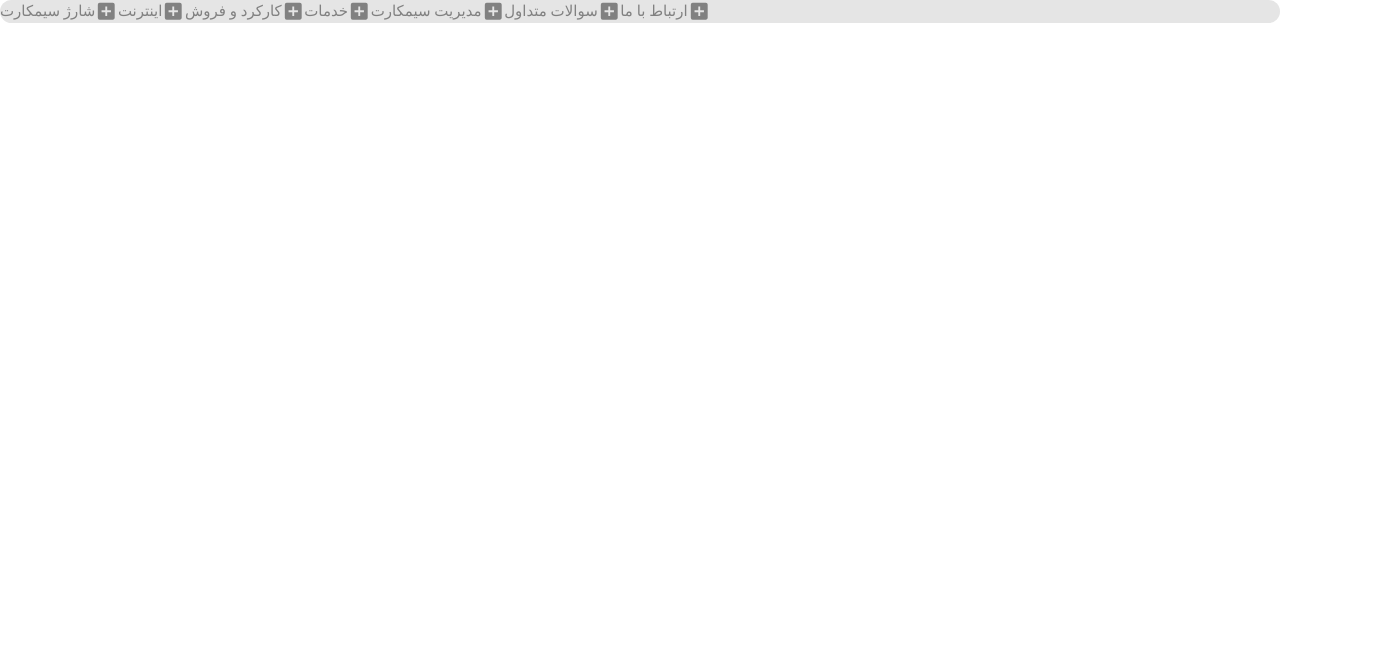
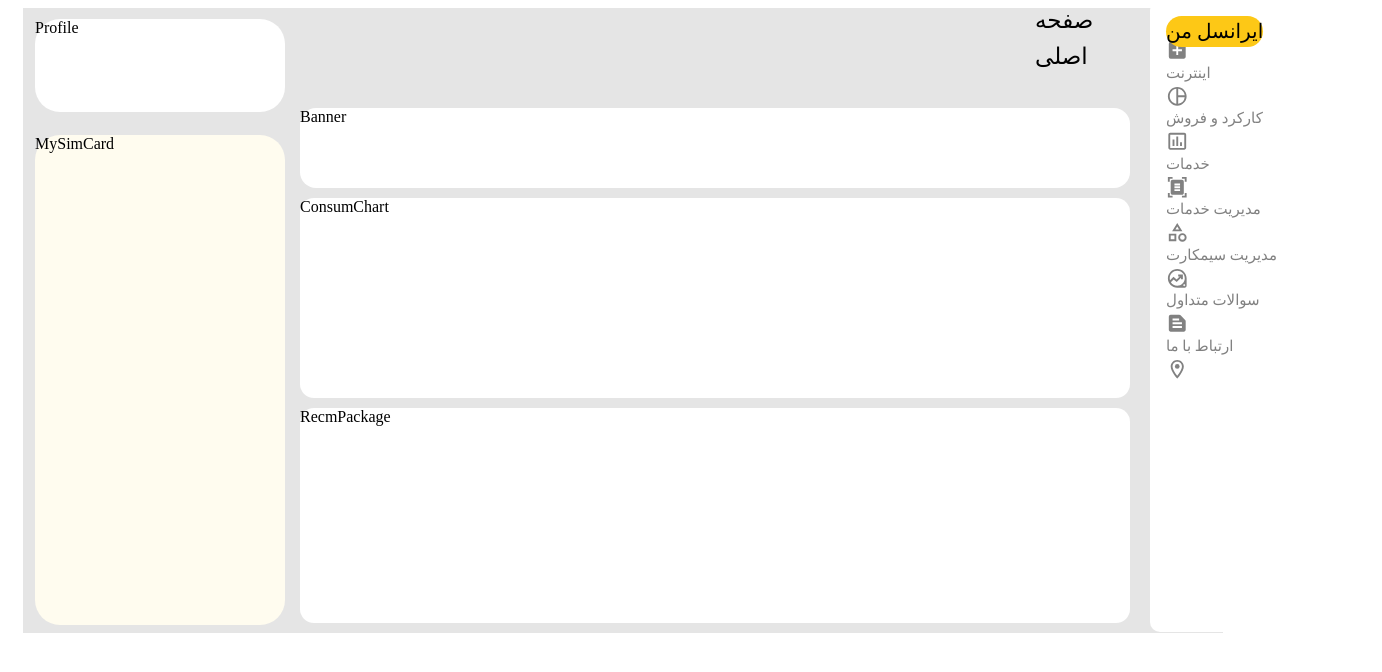
Before and after one commit to Bahareh-bkt/My-Irancell, a React (Create React App) app: page / in a window 1280 px wide. Shown: the top 672 px of the page, 1382 px wide, since content can reach past the window. Built offline with nearby package versions, Linux system fonts and the light colour scheme.

Commit message:
Place all components in their places

```diff
--- a/src/App.css
+++ b/src/App.css
@@ -1,60 +1,38 @@
-.container{
-    background-color: #E5E5E5;
-    display: grid;
-    grid-gap: 10rem;
-    grid-template-columns: (auto-fit, 300px );
-    border-radius: 10rem;
+.App {
+    text-align: center;
   }
-.menu{
-    position: absolute;
-    width: 279px;
-    height: 967px;
-    left: 1150px;
-    top: 0px;
-    background: #FFFFFF;
+
+  .App-logo {
+    height: 40vmin;
+    pointer-events: none;
   }
-.menu-items{
-    font-family: 'Vazir';
-font-style: normal;
-font-weight: 300;
-font-size: 15px;
-line-height: 23px;
+
+  @media (prefers-reduced-motion: no-preference) {
+    .App-logo {
+      animation: App-logo-spin infinite 20s linear;
+    }
+  }
+
+  .App-header {
+    background-color: #282c34;
+    min-height: 100vh;
     display: flex;
+    flex-direction: column;
     align-items: center;
-color: #818181;
+    justify-content: center;
+    font-size: calc(10px + 2vmin);
+    color: white;
+  }
 
+  .App-link {
+    color: #61dafb;
   }
-.middlebar{
-    background-color: white;
-    border-radius: 10rem;
-    padding: 20rem;
-    margin-left: 5px;
-    display: flex;
-    flex-direction: row;
+
+  @keyframes App-logo-spin {
+    from {
+      transform: rotate(0deg);
     }
-.chart{
-    position: absolute;
-    width: 781px;
-    height: 337px;
-    left: 352px;
-    top: 245px;
-    background: #FFFFFF;
-    border-radius: 14px;
-
+    to {
+      transform: rotate(360deg);
     }
-.profile{
-    background-color: white;
-    border-radius: 10rem;
-    padding: 20rem;
-    margin-left: 5px;
-    display: flex;
-    flex-direction: row;
   }
-.banner{
-    position: absolute;
-    width: 781px;
-    height: 131px;
-    left: 352px;
-    top: 84px;
-    background: linear-gradient(270deg, rgba(253, 200, 22, 0.3) 0.38%, rgba(255, 223, 114, 0.3) 99.1%);
-}
--- a/src/App.js
+++ b/src/App.js
@@ -2,14 +2,17 @@
 import React from 'react'
 import MiddleBar from './components/MiddleBar';
 import Menu from './components/Menu';
-import Profile from './components/Profile';
+import LeftBar from './components/LeftBar';
 
 function App() {
   return (
     <div className='container'>
-
+      <div className='main-page'>
+      <span className='title'>صفحه اصلی</span>
         <Menu/>
-
+        <MiddleBar/>
+        <LeftBar/>
+      </div>
     </div>
   )
 }
--- a/src/components/Banner.js
+++ b/src/components/Banner.js
@@ -2,7 +2,9 @@
 
 function Banner() {
   return (
-    <div>Banner</div>
+    <div className='banner'>
+      Banner
+    </div>
   )
 }
 
--- a/src/components/ConsumChart.js
+++ b/src/components/ConsumChart.js
@@ -2,7 +2,9 @@
 
 function ConsumChart() {
   return (
-    <div>ConsumChart</div>
+    <div className='chart'>
+      ConsumChart
+      </div>
   )
 }
 
--- /dev/null
+++ b/src/components/LeftBar.js
@@ -0,0 +1,15 @@
+import React from 'react'
+import MySimCard from './MySimCard'
+import Profile from './Profile'
+
+
+const LeftBar = () => {
+  return (
+    <div className='leftbar'>
+      <Profile/>
+      <MySimCard/>
+    </div>
+  )
+}
+
+export default LeftBar
--- a/src/components/Menu.js
+++ b/src/components/Menu.js
@@ -1,25 +1,37 @@
-import { useState } from 'react'
-import { icons } from 'react-icons'
 import {MdAddBox} from 'react-icons/md'
+import {MdPieChartOutline} from 'react-icons/md'
+import {MdInsertChartOutlined} from 'react-icons/md'
+import {MdDocumentScanner} from 'react-icons/md'
+import {MdOutlineCategory} from 'react-icons/md'
+import {MdOutlineDataExploration} from 'react-icons/md'
+import {MdTextSnippet} from 'react-icons/md'
+import {MdOutlineLocationOn} from 'react-icons/md'
 
 
 const Menu = () => {
   return (
-    <div className='menu-items'>
+    <div className='menu'>
+      <div className='logo'>
+        <span className='logo-font'>ایرانسل من</span>
+      </div>
+      <div className='menu-icons'>
         <span>شارژ سیمکارت</span>
-        <MdAddBox className='menu-icons' size={'1.5em'}/>
+        <MdAddBox  size='1.5em'/>
         <span>اینترنت </span>
-        <MdAddBox className='menu-icons' size={'1.5em'}/>
+        <MdPieChartOutline  size='1.5em'/>
         <span>کارکرد و فروش</span>
-        <MdAddBox className='menu-icons' size={'1.5em'}/>
+        <MdInsertChartOutlined  size='1.5em'/>
         <span>خدمات</span>
-        <MdAddBox className='menu-icons' size={'1.5em'}/>
+        <MdDocumentScanner size='1.5em'/>
+        <span>مدیریت خدمات</span>
+        <MdOutlineCategory  size='1.5em'/>
         <span>مدیریت سیمکارت</span>
-        <MdAddBox className='menu-icons' size={'1.5em'}/>
+        <MdOutlineDataExploration  size='1.5em'/>
         <span>سوالات متداول</span>
-        <MdAddBox className='menu-icons' size={'1.5em'}/>
+        <MdTextSnippet  size='1.5em'/>
         <span>ارتباط با ما</span>
-        <MdAddBox className='menu-icons' size={'1.5em'}/>
+        <MdOutlineLocationOn  size='1.5em'/>
+      </div>
     </div>
   )
 }
--- a/src/components/MiddleBar.js
+++ b/src/components/MiddleBar.js
@@ -1,9 +1,16 @@
-import Menu from './Menu'
 import React from 'react'
+import Banner from './Banner'
+import ConsumChart from './ConsumChart'
+import RecmPackage from './RecmPackage'
+
 
 const MiddleBar = () => {
   return (
-    <div>Menu</div>
+    <div className='middlebar'>
+      <Banner/>
+      <ConsumChart/>
+      <RecmPackage/>
+    </div>
   )
 }
 
--- a/src/components/MySimCard.js
+++ b/src/components/MySimCard.js
@@ -0,0 +1,11 @@
+import React from 'react'
+
+const MySimCard = () => {
+  return (
+    <div className='my-simcard'>
+      MySimCard
+    </div>
+  )
+}
+
+export default MySimCard
--- a/src/components/Profile.js
+++ b/src/components/Profile.js
@@ -2,7 +2,9 @@
 
 const Profile = () => {
   return (
-    <div>Profile</div>
+    <div className='profile'>
+      Profile
+    </div>
   )
 }
 
--- a/src/components/RecmPackage.js
+++ b/src/components/RecmPackage.js
@@ -0,0 +1,11 @@
+import React from 'react'
+
+function RecmPackage() {
+  return (
+    <div className='rcmpackage'>
+      RecmPackage
+      </div>
+  )
+}
+
+export default RecmPackage
--- a/src/index.css
+++ b/src/index.css
@@ -1,13 +1,146 @@
-body {
-  margin: 0;
-  font-family: -apple-system, BlinkMacSystemFont, 'Segoe UI', 'Roboto', 'Oxygen',
-    'Ubuntu', 'Cantarell', 'Fira Sans', 'Droid Sans', 'Helvetica Neue',
-    sans-serif;
-  -webkit-font-smoothing: antialiased;
-  -moz-osx-font-smoothing: grayscale;
+.container{
+  max-width: 2000px;
+  max-height: 700px;
+  margin-right: auto;
+  margin-left: auto;
+  padding-left: 15px;
+  padding-right: 15px;
+}
+.main-page{
+  background-color: #E5E5E5;
+  display: grid;
+  grid-gap: 1rem;
+  grid-template-columns: (auto-fit, 300px );
+  height: 625px;
+  width: 1200px;
+}
+.menu{
+  background-color: rgb(255, 255, 255);
+  border-radius: 10px;
+  padding: 1rem;
+  display: flex;
+  flex-direction: column;
+  justify-content:space-between;
+  white-space: pre-wrap;
+
+  position: absolute;
+  width: 200px;
+  height: 600px;
+  left: 1150px;
+  top: 0px;
+}
+.logo{
+  background: #FDC816;
+  border-radius: 24px;
+  position: absolute;
+  /* width: 108px;
+  height: 26px;
+  left: 1215px;
+  top: 26px; */
+}
+.logo-font{
+  font-family: 'Lalezar';
+  font-style: normal;
+  font-weight: 400;
+  font-size: 20px;
+  line-height: 31px;
+  color: #000000;
+
+}
+.menu-icons{
+  font-family: 'Vazir';
+  font-style: normal;
+  font-weight: 300;
+  font-size: 15px;
+  line-height: 23px;
+  display: flex;
+  flex-wrap: wrap;
+  flex-direction: column;
+  align-items: flex-start;
+  color: #818181;
 }
 
-code {
-  font-family: source-code-pro, Menlo, Monaco, Consolas, 'Courier New',
-    monospace;
+.middlebar{
+  background-color: E5E5E5;
+  border-radius: 1rem;
+  display: flex;
+  margin-top: 100px;
+  flex-direction: column;
+  justify-content: center;
+  width: 830px;
+  height: 515px;
+  position: absolute;
+  left: 300px;
+  right: 200px;
 }
+.banner{
+  position: absolute;
+  border-radius: 1rem;
+  display: flex;
+  margin-top: 0px;
+  flex-direction: column;
+  width: 830px;
+  height: 80px;
+  left: 0px;
+  top: 0px;
+  background-color: white;
+}
+.chart{
+  position: absolute;
+  width: 830px;
+  height: 200px;
+  left: 0px;
+  top: 90px;
+  background: #FFFFFF;
+  border-radius: 14px;
+  margin-bottom: 2px;
+
+}
+.rcmpackage{
+  position: absolute;
+  width: 830px;
+  height: 215px;
+  left: 0px;
+  top: 300px;
+  background: #FFFFFF;
+  border-radius: 14px;
+}
+
+.title{
+  position: absolute;
+  width: 98px;
+  height: 36px;
+  left: 1035px;
+  top: 21px;
+  font-family: 'Lalezar';
+  font-style: normal;
+  font-weight: 400;
+  font-size: 23px;
+  line-height: 36px;
+  /* identical to box height */
+
+  display: flex;
+  align-items: center;
+
+  color: #000000;
+}
+.profile{
+  background-color: rgb(255, 255, 255);
+  border-radius: 25px;
+  margin-left: 35px;
+  position: absolute;
+  width: 250px;
+  height: 93px;
+  left: 0px;
+  top: 19px;
+}
+.my-simcard{
+  background-color: #FFFCEF;
+  border-radius: 25px;
+  margin-left: 35px;
+  position: absolute;
+  width: 250px;
+  height: 490px;
+  left: 0px;
+  top: 135px;
+}
```
Lines whose indentation alone changed are shown as unchanged.
